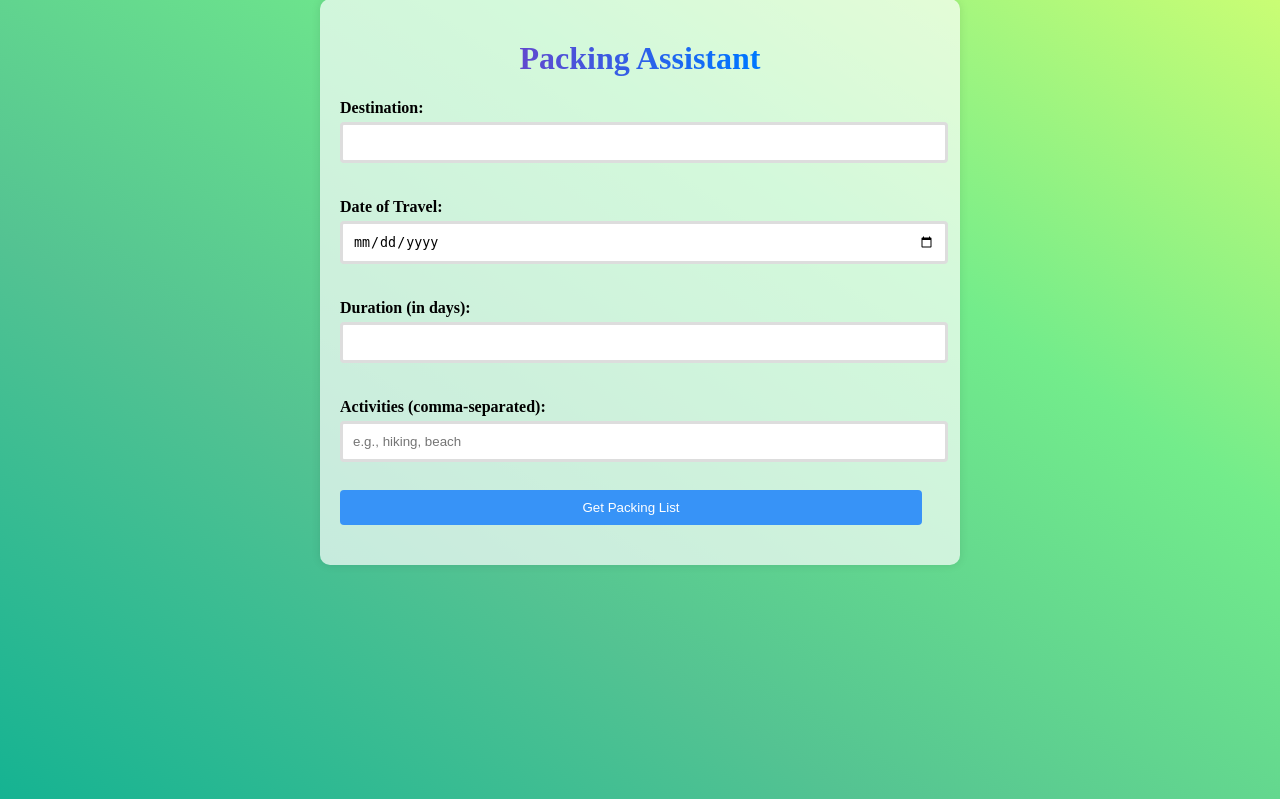
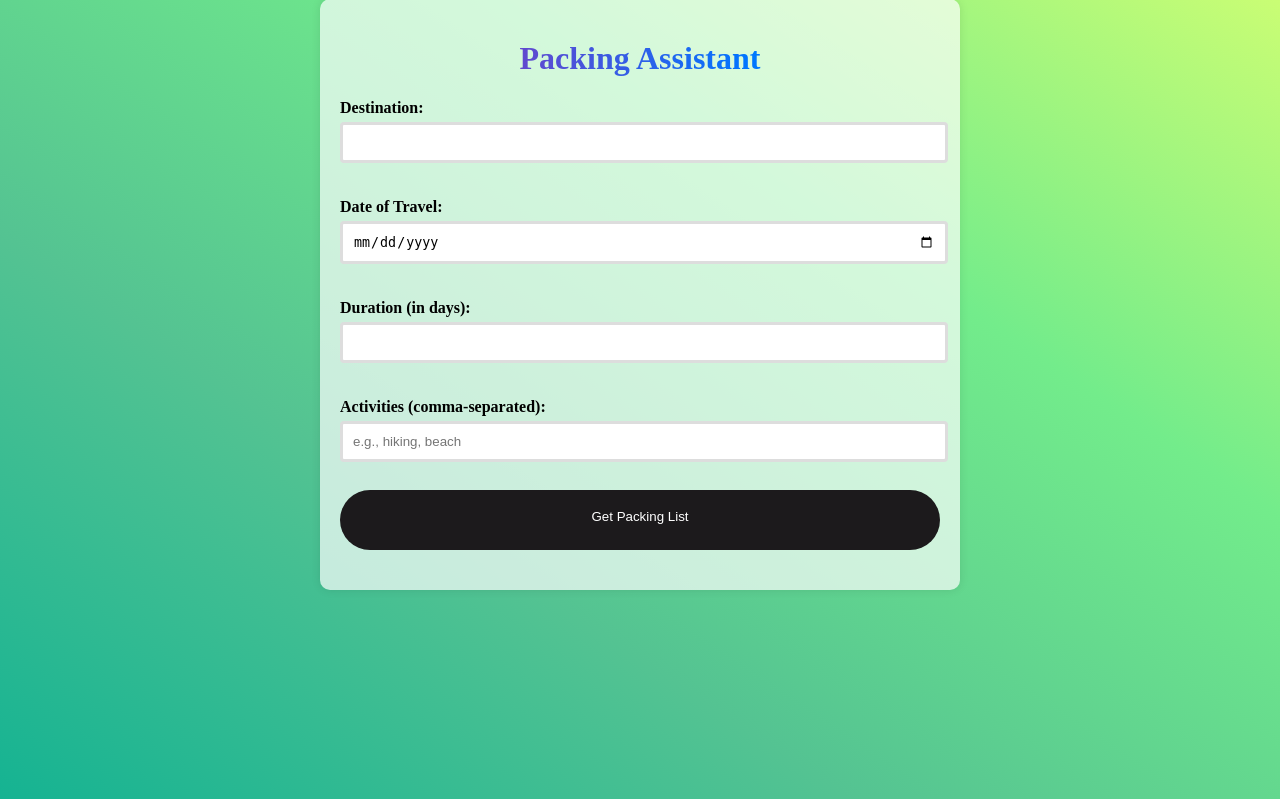
Before and after one commit to Pratham0406/Project, a Flask app: page / in a window 1280 px wide. Shown: the part 51-850 px from the top of the page. Run offline with Flask 3, Linux system fonts and the light colour scheme.

Commit message:
Added animations

```diff
--- a/static/styles.css
+++ b/static/styles.css
@@ -29,7 +29,8 @@ body {
     -o-border-radius: 10px;
 }
 
-.text{
+h1{
+    text-align: center;
     font-family: "Calistoga", serif;
     font-weight: 100px;
     font-style: normal;
@@ -53,11 +54,6 @@ body {
     font-weight: 600;
     font-style: normal;
   }
-
-h1 {
-    text-align: center;
-    color: #333;
-}
 
 .gradient-text {
     font-family: "Yatra One", serif;
@@ -107,3 +103,47 @@ ul li {
 a{
     text-decoration: none;
 }
+
+.btn {
+    border: none;
+    padding-top: 2px;
+    width: 600px;
+    height: 60px;
+    border-radius: 3em;
+    display: flex;
+    justify-content: center;
+    align-items: center;
+    gap: 12px;
+    background: #1C1A1C;
+    cursor: pointer;
+    transition: all 450ms ease-in-out;
+  }
+
+  .sparkle {
+    fill: #AAAAAA;
+    transition: all 800ms ease;
+  }
+
+  .text {
+    font-weight: 600;
+    color: #AAAAAA;
+    font-size: medium;
+  }
+
+  .btn:hover {
+    background: linear-gradient(0deg,#A47CF3,#683FEA);
+    box-shadow: inset 0px 1px 0px 0px rgba(255, 255, 255, 0.4),
+    inset 0px -4px 0px 0px rgba(0, 0, 0, 0.2),
+    0px 0px 0px 4px rgba(255, 255, 255, 0.2),
+    0px 0px 180px 0px #9917FF;
+    transform: translateY(-2px);
+  }
+
+  .btn:hover .text {
+    color: white;
+  }
+
+  .btn:hover .sparkle {
+    fill: white;
+    transform: scale(1.2);
+  }
--- a/templates/index.html
+++ b/templates/index.html
@@ -8,7 +8,7 @@
 </head>
 <body>
     <div class="container">
-        <h1 class="text">Packing Assistant</h1>
+        <h1>Packing Assistant</h1>
         <form action="/get_packing_list" method="POST" class="merriweather-light">
             <label for="destination">Destination:</label>
             <input type="text" id="destination" name="destination" required>
@@ -22,7 +22,7 @@
             <label for="activities">Activities (comma-separated):</label>
             <input type="text" id="activities" name="activities" placeholder="e.g., hiking, beach">
 
-            <button type="submit">Get Packing List</button>
+            <button type="submit" class="btn">Get Packing List</button>
         </form>
     </div>
 </body>
--- a/templates/result.html
+++ b/templates/result.html
@@ -14,7 +14,9 @@
             <li>{{ item }}</li>
             {% endfor %}
         </ul>
-        <button type="submit" class="yatra-one-regular"><a href="/">Plan another trip</a>
+        <button>
+            <span><a href="/">Plan another trip</a></span>
+        </button>
     </div>
 </body>
 </html>
```
